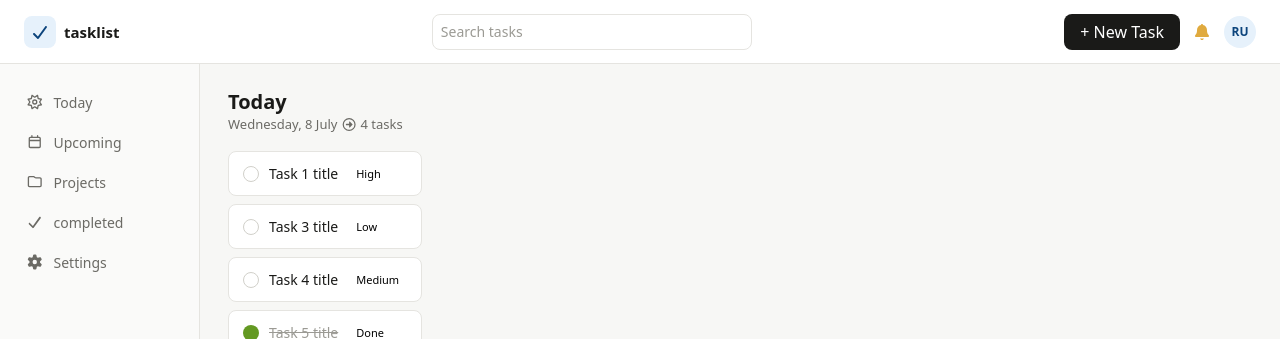
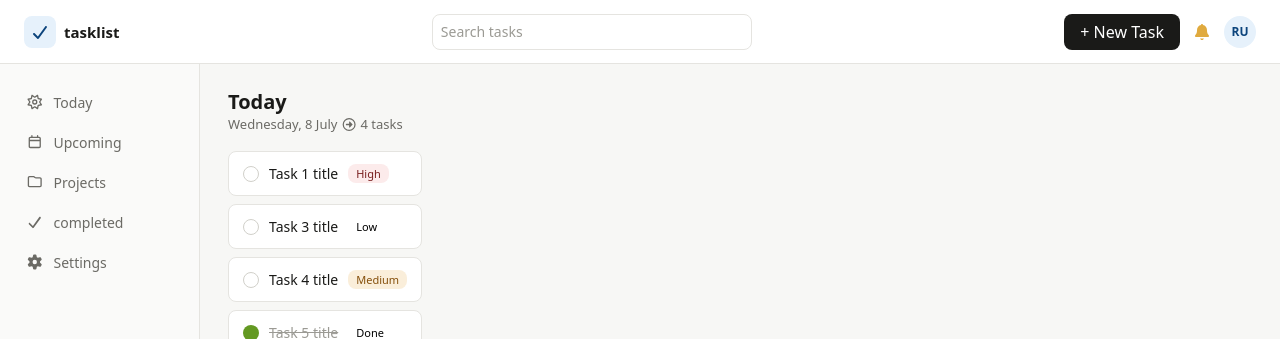
Before and after one commit to AlainRegisDev88/to-do-app, a React (Vite) app in the folder to-do-app/: page / in a window 1280 px wide. Shown: the top 339 px of the page. Built offline with nearby package versions, Linux system fonts and the light colour scheme; no server answers.

Commit message:
style the medium priority task tag

```diff
--- a/to-do-app/src/components/HomePage.css
+++ b/to-do-app/src/components/HomePage.css
@@ -79,9 +79,19 @@
     border-radius: var(--radius-sm);
 }
 
-.task-tag.priority-high-tag{
+.task-tag.high-priority-tag{
     background-color: var(--bg-danger);
     color: var(--text-danger);
+}
+
+.task-tag.medium-priority-tag{
+    background-color: var(--bg-warning);
+    color: var(--text-warning);
+}
+
+.task-tag.low-priority-tag{
+
+
 }
 /*
 <section className="tasks-section">
```
